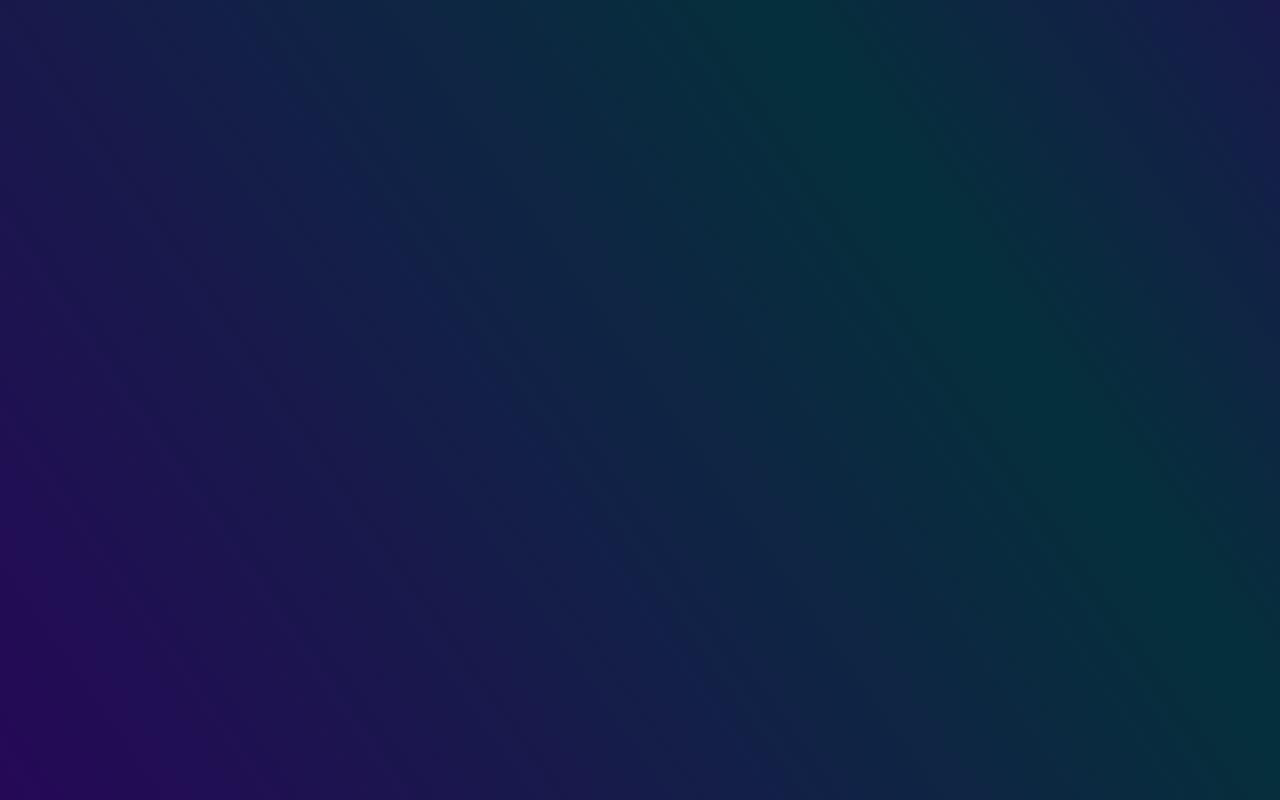
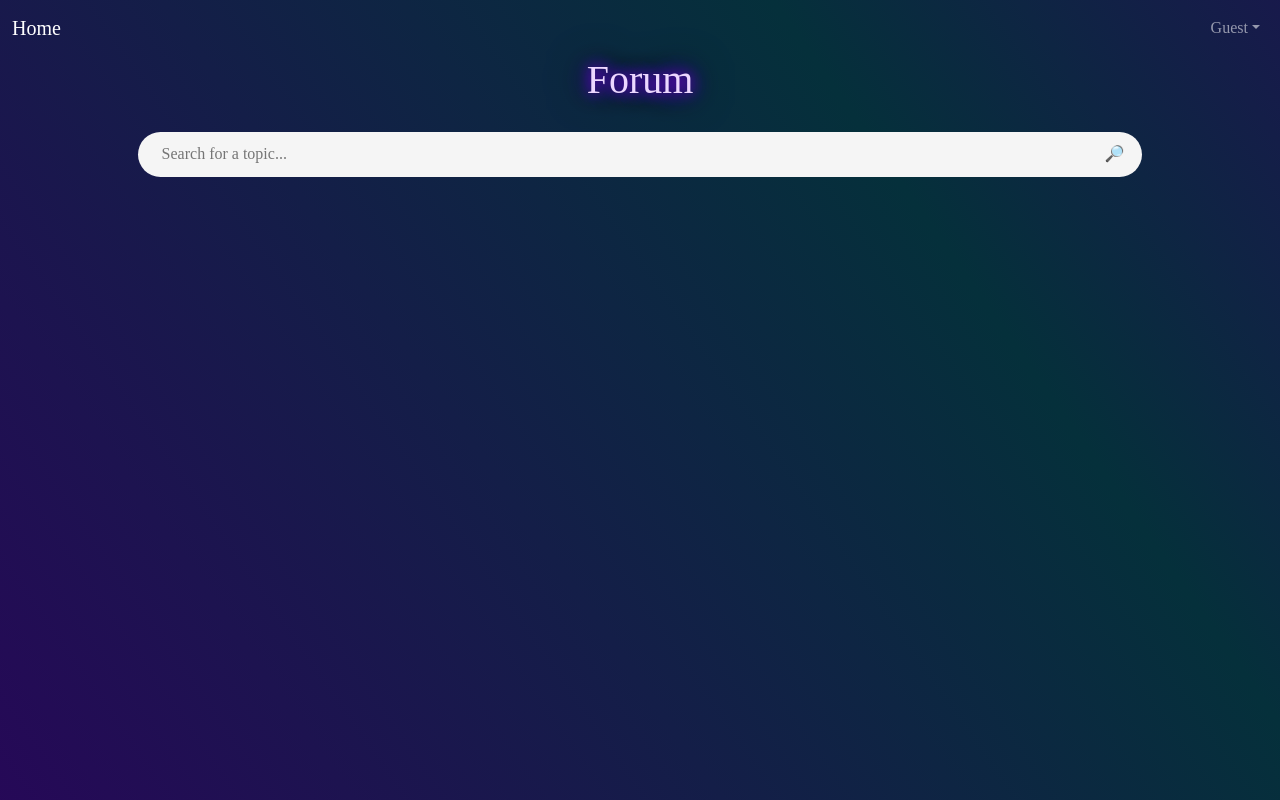
Before and after one commit to jennijjjj/FrontEnd-SENG401, a React (Create React App) app in the folder godle-react/: page /Forum in a window 1280 px wide. Before the commit this address had no page. Built offline with nearby package versions, Linux system fonts and the light colour scheme; a web font is replaced by a local one.

Commit message:
search bar implemented

```diff
--- a/godle-react/src/App.css
+++ b/godle-react/src/App.css
@@ -374,3 +374,39 @@ body {
 .modifybutton:hover{
   background-color: purple;
 }
+
+
+.searchBar {
+  width: 80%;
+  display: flex;
+  flex-direction: row;
+  align-items: center;
+  margin: 20px;
+}
+
+#searchQueryInput {
+  width: 100%;
+  height: 2.8rem;
+  background: #f5f5f5;
+  outline: none;
+  border: none;
+  border-radius: 1.625rem;
+  padding: 0 3.5rem 0 1.5rem;
+  font-size: 1rem;
+}
+
+#searchQuerySubmit {
+  width: 3.5rem;
+  height: 2.8rem;
+  margin-left: -3.5rem;
+  background: none;
+  border: none;
+  outline: none;
+}
+
+#searchQuerySubmit:hover {
+  cursor: pointer;
+  font-weight: bolder;
+  color:#9b9bf3;
+  transition: color 0.3s;
+}
--- a/godle-react/src/App.js
+++ b/godle-react/src/App.js
@@ -16,6 +16,7 @@ const App = () => {
             <Route exact={true} path='/Register' element={<RoutingPage page="Register" />} />
             <Route exact={true} path='/Matches' element={<RoutingPage page="Matches" />} />
             <Route exact={true} path='/Admin' element={<RoutingPage page="Admin" />} />
+            <Route exact={true} path='/Forum' element={<RoutingPage page="Forum" />} />
             {//<Route path="/page-variable" exact={true} element={<RoutingPage page={"page-variable"}/>}/>
             }
           </Routes>
--- /dev/null
+++ b/godle-react/src/ForumComponents/ForumHome.js
@@ -0,0 +1,89 @@
+import React, { useState, useEffect, useRef } from 'react';
+import ForumList from './ForumList';
+
+const Forum = () => {
+    const [searchField, setSearchField] = useState("");
+    const [searchShow, setSearchShow] = useState(false);
+    const handleSearch = e => {
+        setSearchField(e.target.value);
+        if(e.target.value===""){
+          setSearchShow(false);
+        }
+        else {
+          setSearchShow(true);
+        }
+      };
+
+    const jsonForum={
+        "forums":[
+            {
+              "user": "JohnDoe",
+              "date": "2024-03-12T08:30:00",
+              "subtitle": "Introduction",
+              "body": "Hello everyone! I'm new here. Just wanted to introduce myself."
+            },
+            {
+              "user": "AliceSmith",
+              "date": "2024-03-12T09:45:00",
+              "subtitle": "Question about Forum Rules",
+              "body": "Can someone clarify the rules regarding posting links?"
+            },
+            {
+              "user": "JaneDoe",
+              "date": "2024-03-12T11:20:00",
+              "subtitle": "Feedback on New Feature",
+              "body": "I really like the new feature. Great job to the development team!"
+            },
+            {
+              "user": "BobJohnson",
+              "date": "2024-03-12T13:10:00",
+              "subtitle": "Discussion on Current Events",
+              "body": "What are your thoughts on the recent political developments?"
+            }
+          ]
+    }
+    const filteredSearch = jsonForum.forums.filter((thread) => {
+        const searchTerm = searchField.toLowerCase().trim();
+        if (!searchTerm) {
+          return true;
+        } else {
+          return (
+            thread.subtitle.toLowerCase().includes(searchTerm)||
+            thread.user.toLowerCase().includes(searchTerm)||
+            thread.body.toLowerCase().includes(searchTerm)
+          );
+        }
+      });
+
+    function forumList() {
+        if (searchShow) {
+          return (
+            <ForumList filteredSearch={filteredSearch}/>
+          );
+        }
+      }
+
+    return (
+        <div className="align-center">
+            <h1 className="titleText">Forum</h1>
+            <div class="searchBar">
+                <input id="searchQueryInput"
+                type="text"
+                name="searchQueryInput"
+                placeholder="Search for a topic..."
+                onChange={handleSearch} />
+                <button id="searchQuerySubmit"
+                type="submit"
+                name="searchQuerySubmit"
+                onClick={()=>handleSearch}>
+                🔎︎
+                </button>
+            </div>
+            <div>
+                {forumList()}
+            </div>
+        </div>
+    );
+};
+
+export default Forum;
--- /dev/null
+++ b/godle-react/src/ForumComponents/ForumList.js
@@ -0,0 +1,14 @@
+import ThreadCard from "./ThreadCard";
+
+
+function ForumList({ filteredSearch}) {
+
+  const filtered = filteredSearch.map(thread =>  <ThreadCard thread={thread} />);
+  return (
+    <div className={"searchContainer"}>
+      {filtered}
+    </div>
+  );
+}
+
+export default ForumList;
--- /dev/null
+++ b/godle-react/src/ForumComponents/ThreadCard.js
@@ -0,0 +1,27 @@
+import React, { useState } from 'react';
+import { useNavigate} from "react-router-dom";
+
+function ThreadCard({thread}) {
+
+
+  const flexColumn={
+    display: "flex",
+    flexDirection: "column",
+    alignItems: "center",
+  }
+  const flexRow={
+    display: "flex",
+    flexDirection: "row",
+    justifyContent: "space-between",
+  }
+
+
+  return(
+    <div className="cardContainer">
+
+
+    </div>
+  );
+}
+
+export default ThreadCard;
--- a/godle-react/src/RoutingPage.js
+++ b/godle-react/src/RoutingPage.js
@@ -6,6 +6,7 @@ import Register from './Register';
 import Matches from './MatchingPageComponents/Matches';
 import Admin from './AdminComponents/AdminHome';
 import Deity from './Deity';
+import Forum from './ForumComponents/ForumHome';
 import { Container } from 'reactstrap';
 //import anotherpage from './anotherpage';
 
@@ -72,6 +73,15 @@ const RoutingPage = ({ page }) => {
         </Container>
       </div>
     )
+  } else if (page === "Forum") {
+    return (
+      <div>
+        <AppNavbar user={user} setUser={setUser} />
+        <Container fluid>
+          <Forum />
+        </Container>
+      </div>
+    )
   }
 
 }
```
